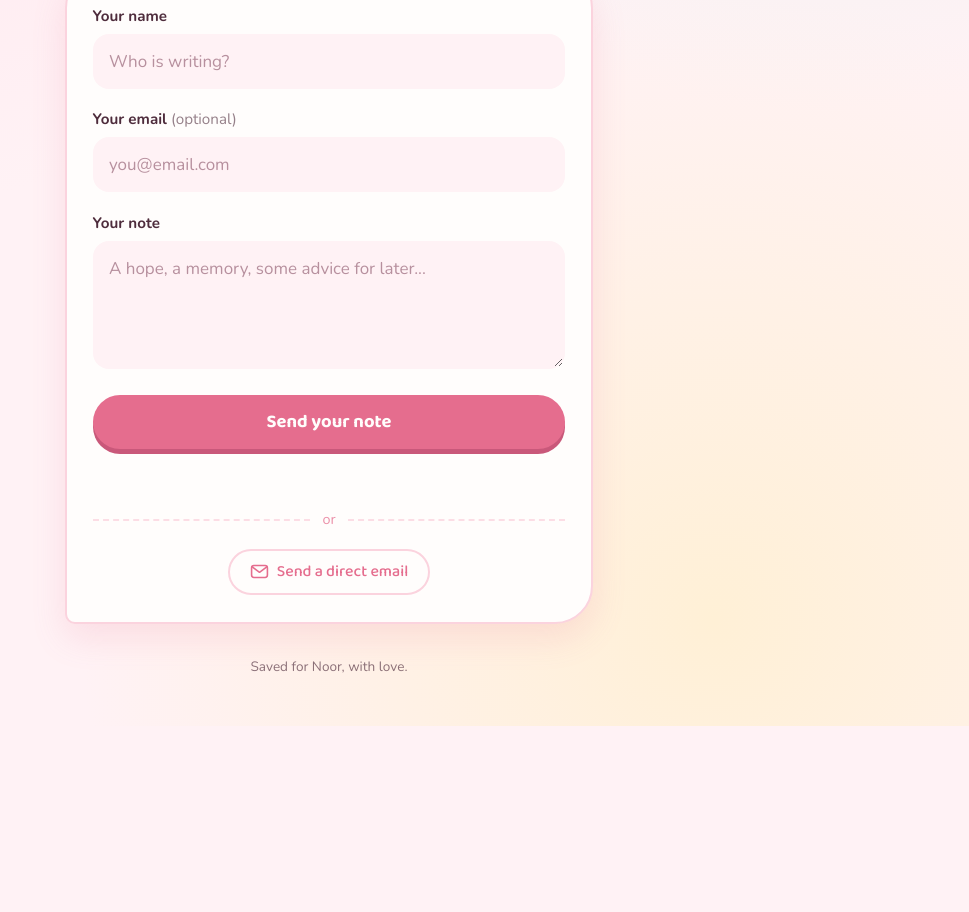
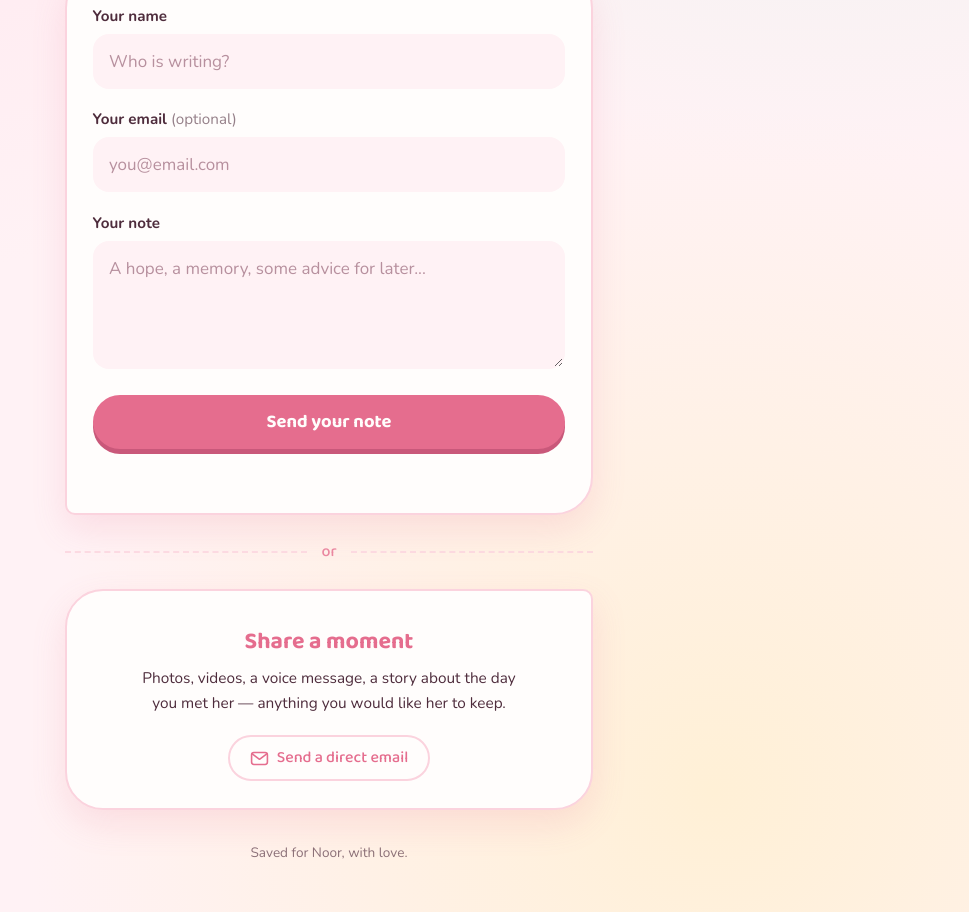
Before and after one commit to 9oorwh/9oorwh.github.io, a plain HTML site: page index.html in a window 1280 px wide. Shown: the part 585-1497 px from the top of the page, without its empty margins (311-1280 px from the left). Before the commit the page ends 1311 px from the top, so only its background shows below. Drawn offline with nearby package versions, Linux system fonts and the light colour scheme.

Commit message:
organize

```diff
--- a/index.html
+++ b/index.html
@@ -142,18 +142,29 @@
   button:active{transform:translateY(5px);box-shadow:0 0 0 #C9587A}
   button[disabled]{opacity:.65;cursor:wait;transform:none;box-shadow:0 5px 0 #C9587A}
 
-  .direct{text-align:center;margin-top:1.4rem}
+  /* share-a-moment card */
+  .share{
+    text-align:center;
+    border-radius:38px 10px 38px 38px;   /* mirrored bubble */
+  }
+  .share h2{
+    font-family:"Baloo 2",sans-serif;
+    font-size:1.45rem;font-weight:700;
+    color:var(--rose);
+    margin:0 0 .4rem;
+  }
+  .share p{margin:0 auto 1.25rem;max-width:24rem;font-size:.96rem}
+
+  /* or divider between the two cards */
   .or{
-    display:flex;align-items:center;gap:.75rem;
-    margin:0 0 1.1rem;
-    font-size:.9rem;
+    display:flex;align-items:center;gap:.9rem;
+    margin:1.5rem 0;
+    font-family:"Baloo 2",sans-serif;
+    font-size:1rem;
     color:var(--rose);
-    opacity:.75;
+    opacity:.8;
   }
-  .or::before,.or::after{
-    content:"";flex:1;
-    border-top:2px dashed var(--petal);
-  }
+  .or::before,.or::after{content:"";flex:1;border-top:2px dashed var(--petal)}
   .mailbtn{
     display:inline-flex;align-items:center;gap:.5rem;
     font-family:"Baloo 2",sans-serif;
@@ -265,9 +276,15 @@
       <p>Thank you for writing to her.</p>
     </div>
 
-    <div class="direct">
-      <p class="or"><span>or</span></p>
-      <a class="mailbtn" href="mailto:9oorwh@gmail.com?subject=Note%20for%20Noor">
+  </div>
+
+
+  <p class="or">or</p>
+
+  <div class="card share">
+    <h2>Share a moment</h2>
+    <p>Photos, videos, a voice message, a story about the day you met her &mdash; anything you would like her to keep.</p>
+    <a class="mailbtn" href="mailto:9oorwh@gmail.com?subject=Note%20for%20Noor">
         <svg viewBox="0 0 24 24" fill="none" stroke="currentColor" stroke-width="2"
              stroke-linecap="round" stroke-linejoin="round" aria-hidden="true">
           <rect x="2" y="4.5" width="20" height="15" rx="3"/>
@@ -275,8 +292,8 @@
         </svg>
         Send a direct email
       </a>
-    </div>
   </div>
+
 
   <footer>Saved for Noor, with love.</footer>
 </main>
```
